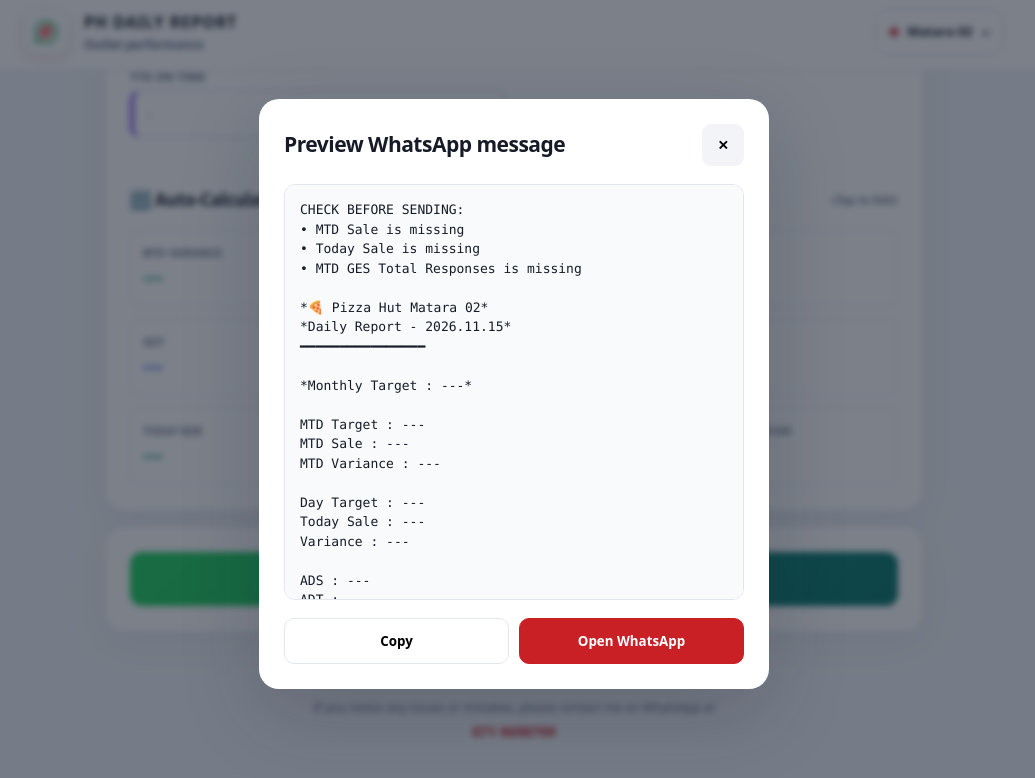
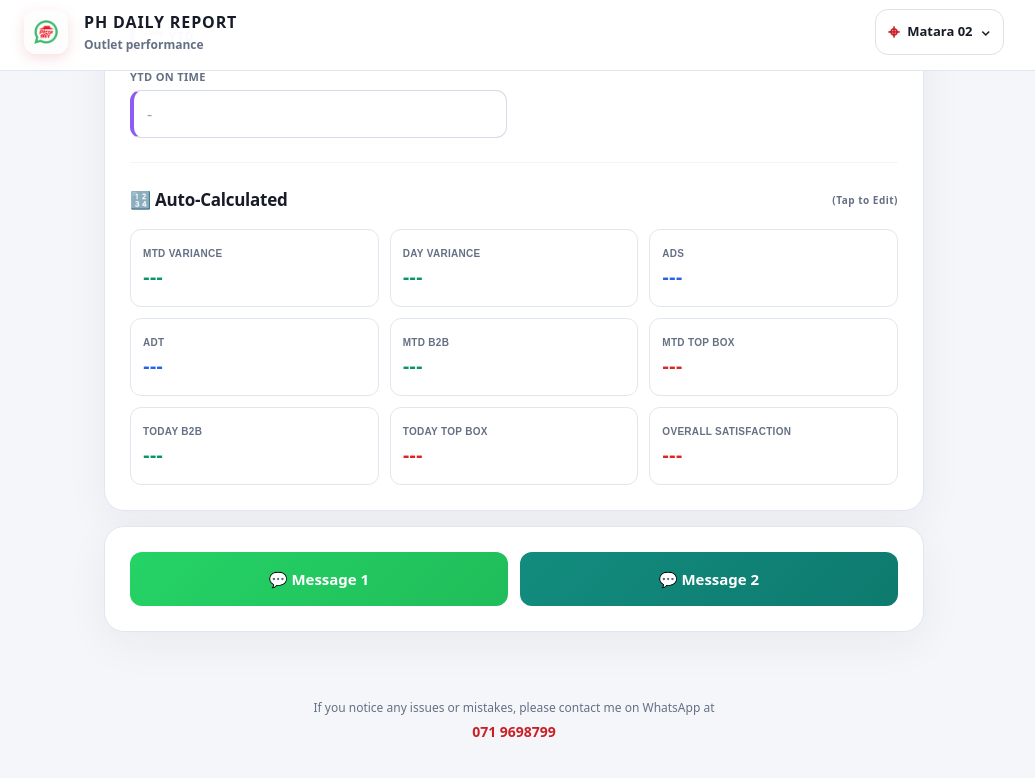
Before and after one commit to udaya-saman/Matara-02, a plain HTML site: page index.html in a window 1280 px wide. Both pictures are taken after a click on the button "💬 Message 1". Shown: the part 3635-4413 px from the top of the page, without its empty margins (126-1161 px from the left). Drawn offline with Linux system fonts and the light colour scheme.

Commit message:
Open WhatsApp directly from Message 1 and Message 2 without preview

```diff
--- a/index.html
+++ b/index.html
@@ -720,8 +720,6 @@ body {font-family:system-ui,-apple-system,"Segoe UI",Roboto,sans-serif;backgroun
 <div class="settings-actions"><button onclick="exportReportBackup()">↓ Export backup</button><button onclick="document.getElementById('backupFileInput').click()">↑ Import backup</button></div>
 <input id="backupFileInput" type="file" accept=".json,application/json" hidden onchange="handleBackupImport(event)"><button id="undoBackupImportBtn" type="button" onclick="undoBackupImport()" style="display:none;margin-top:12px;min-height:44px">Undo last backup import</button>
 </section></div>
-<div class="settings-overlay" id="previewOverlay" onclick="if(event.target===this)closePreview()">
-<section class="settings-dialog" role="dialog" aria-modal="true" aria-labelledby="previewTitle"><div class="settings-head"><h2 id="previewTitle">Preview WhatsApp message</h2><button onclick="closePreview()" aria-label="Close">✕</button></div><pre class="message-preview" id="previewText"></pre><div class="settings-actions"><button onclick="copyPreview()">Copy</button><button class="settings-primary" onclick="openPreviewWhatsApp()">Open WhatsApp</button></div></section></div>
 <!-- CUSTOM CONFIRM MODAL -->
 <div class="confirm-overlay" id="confirmOverlay" role="dialog" aria-modal="true" aria-labelledby="confirmTitle">
   <div class="confirm-sheet">
@@ -1591,34 +1589,18 @@ function formatPercentValue(id) {
   const n = Number(raw.replace(/[,%]/g,''));
   return Number.isFinite(n) && n >= 0 && n <= 100 ? n.toLocaleString('en-US',{maximumFractionDigits:2}) + '%' : '---';
 }
-let pendingWhatsApp = '';
 function sendWA(n) {
+  // Called directly by Message 1 or Message 2. Keep the existing message
+  // generation and all business calculations unchanged.
   calcAndRender();
-  pendingWhatsApp = document.getElementById(n === 2 ? 'msgOutput2' : 'msgOutput').value;
-  if (!pendingWhatsApp.trim()) { toast('No report message is available.', 'warning'); return; }
-  const warnings = [];
-  if (!rawNum('mtdSale').trim()) warnings.push('MTD Sale is missing');
-  if (!rawNum('todaySale').trim()) warnings.push('Today Sale is missing');
-  if (!rawNum('totalResponses').trim()) warnings.push('MTD GES Total Responses is missing');
-  if (activeDate > todayStr) warnings.push('This message is for a FUTURE DRAFT report');
-  if (activeDate < todayStr) warnings.push('This message is for a HISTORICAL report');
-  document.getElementById('previewText').textContent =
-    (warnings.length ? 'CHECK BEFORE SENDING:\n• ' + warnings.join('\n• ') + '\n\n' : '') + pendingWhatsApp;
-  lastModalFocus = document.activeElement;
-  document.getElementById('previewOverlay').classList.add('open');
-  requestAnimationFrame(() => document.getElementById('previewOverlay').querySelector('button')?.focus({preventScroll:true}));
-}
-function closePreview() { document.getElementById('previewOverlay').classList.remove('open'); if (lastModalFocus?.isConnected) lastModalFocus.focus({preventScroll:true}); }
-function copyPreview() {
-  if (navigator.clipboard && navigator.clipboard.writeText) {
-    navigator.clipboard.writeText(pendingWhatsApp).then(() => toast('Message copied.', 'success'))
-      .catch(() => toast('Could not copy. Please select the text.', 'warning'));
-  } else toast('Copy is unavailable. Please select the text.', 'warning');
-}
-function openPreviewWhatsApp() {
-  if (!pendingWhatsApp) return;
-  window.open('https://wa.me/?text=' + encodeURIComponent(pendingWhatsApp), '_blank', 'noopener,noreferrer');
-  closePreview();
+  const output = document.getElementById(n === 2 ? 'msgOutput2' : 'msgOutput');
+  const message = output ? output.value : '';
+  if (!message.trim()) {
+    toast('No report message is available.', 'warning');
+    return;
+  }
+  // Open WhatsApp directly from the user's click, without an intermediate dialog.
+  window.open('https://wa.me/?text=' + encodeURIComponent(message), '_blank', 'noopener,noreferrer');
 }
 function openSettings() {
   updateOutletDisplay();
@@ -2207,7 +2189,6 @@ function closeTopOverlay() {
   const found = [
     ['confirmOverlay', () => document.getElementById('confirmCancelBtn')?.click()],
     ['settingsOverlay', () => {closeSettings();updateOutletDisplay();}],
-    ['previewOverlay', closePreview],
     ['calendarOverlay', () => document.getElementById('calendarOverlay').classList.remove('open')],
     ['asrOverlay', () => closeASR()],
     ['chromeGuideOverlay', () => {document.getElementById('chromeGuideOverlay').style.display='none';}]
```
